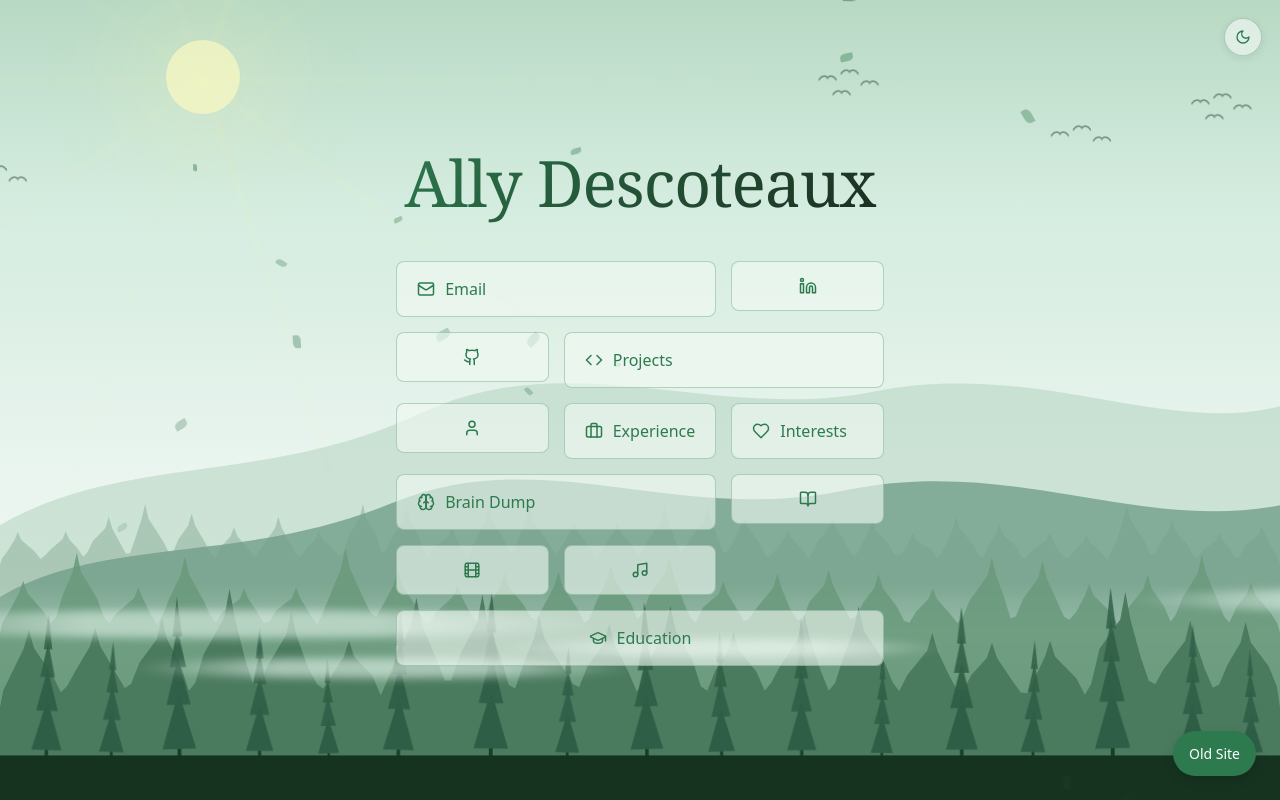
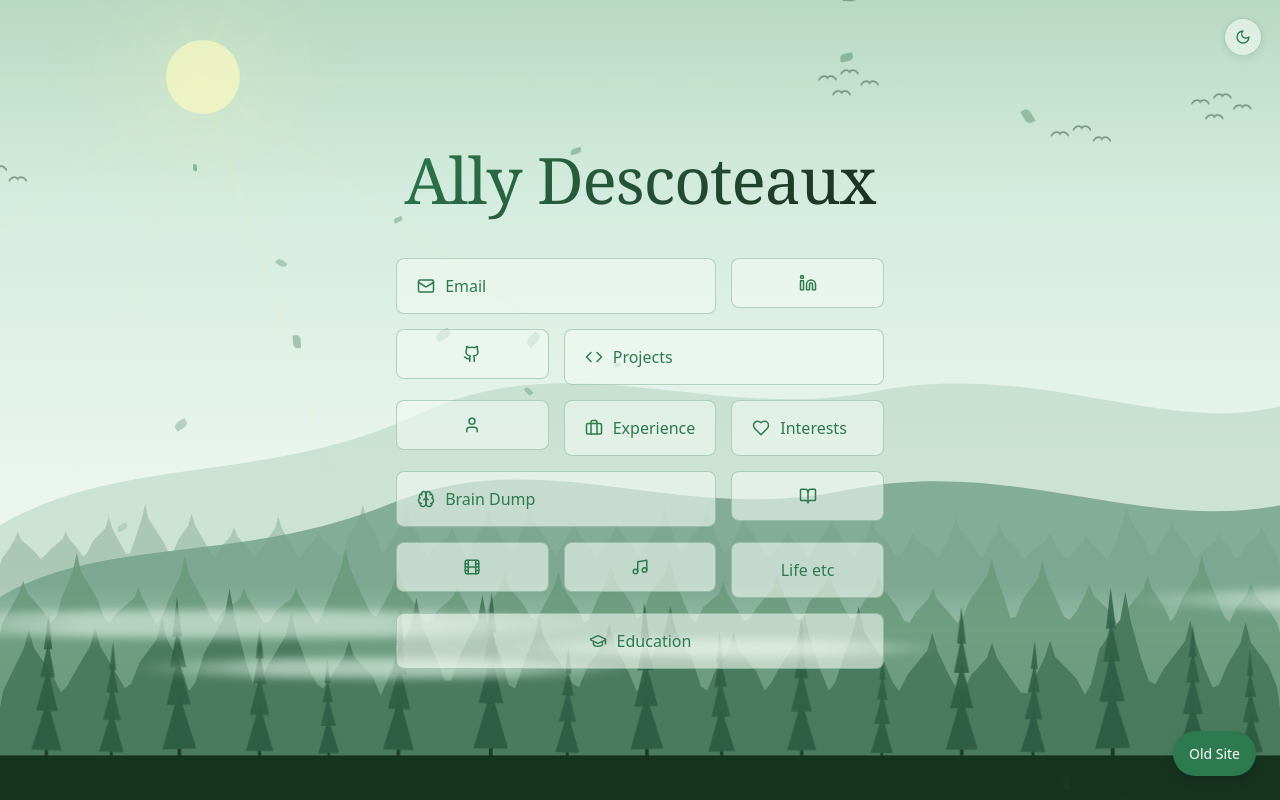
Before and after one commit to adescoteaux1/portfolio, a Next.js app: page / in a window 1280 px wide. Built offline with nearby package versions, Linux system fonts and the light colour scheme.

Commit message:
Adding substack

```diff
--- a/app/page.tsx
+++ b/app/page.tsx
@@ -332,8 +332,17 @@ const EnchantedPortfolio = () => {
             </a>
           </div>
 
+          {/* Substack */}
+          <div style={{ ...enter(12) }}>
+            <a href="https://substack.com/@ally719060" target="_blank" rel="noopener noreferrer"
+              style={{ ...buttonBaseStyle, justifyContent: 'center' }}
+              onMouseEnter={handleMouseEnter} onMouseLeave={handleMouseLeave}>
+              <span>Life etc</span>
+            </a>
+          </div>
+
           {/* Education */}
-          <div style={{ gridColumn: 'span 3', ...enter(12) }}>
+          <div style={{ gridColumn: 'span 3', ...enter(13) }}>
             <a href="/education" style={{ ...buttonBaseStyle, justifyContent: 'center' }}
               onMouseEnter={handleMouseEnter} onMouseLeave={handleMouseLeave}>
               <GraduationCap size={18} />
@@ -344,7 +353,7 @@ const EnchantedPortfolio = () => {
       </div>
 
       {/* Old Site Button */}
-      <div style={{ position: 'fixed', bottom: '24px', right: '24px', zIndex: 10, ...enter(13) }}>
+      <div style={{ position: 'fixed', bottom: '24px', right: '24px', zIndex: 10, ...enter(14) }}>
         <a
           href="/oldHome"
           style={{
```
